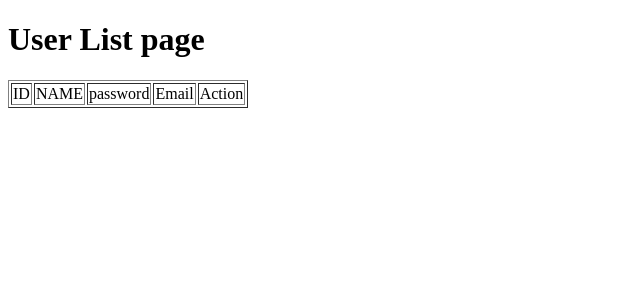
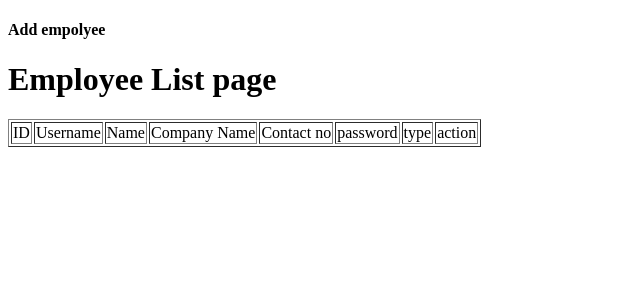
Before and after one commit to ahmad4hat/Summer_2020_webtech, a PHP site: page /views/employee_list.php in a window 1280 px wide. Shown: the top 300 px of the page, without its empty margins (0-640 px from the left). Run offline with PHP 8.4, Linux system fonts and the light colour scheme; data that the repository does not hold is empty.

Commit message:
final lab task employee list without login

```diff
--- a/Final_Lab_Exam/views/employee_list.php
+++ b/Final_Lab_Exam/views/employee_list.php
@@ -7,31 +7,43 @@ require_once('../service/userService.php');
 <html>
 
 <head>
-	<title>user List</title>
+	<title>employee List</title>
 </head>
 
 <body>
 
-	<h1>User List page</h1>
+
+	<h4>Add empolyee</h4>
+	<h1>Employee List page</h1>
+
 
 	<?php
 	$users = getAllUser();
 	?>
 
+	<div id="table">
 		<table border=1>
 			<tr>
 				<td>ID</td>
-			<td>NAME</td>
+				<td>Username</td>
+				<td>Name</td>
+				<td>Company Name</td>
+				<td>Contact no</td>
 				<td>password</td>
-			<td>Email</td>
-			<td>Action</td>
+				<td>type</td>
+				<td>action</td>
 			</tr>
+
 			<?php for ($i = 0; $i != count($users); $i++) { ?>
 				<tr>
 					<td><?= $users[$i]['id'] ?></td>
 					<td><?= $users[$i]['username'] ?></td>
-				<td><?= $users[$i]['email'] ?> </td>
-				<td>$users[$i]['email']</td>
+					<td><?= $users[$i]['name'] ?> </td>
+					<td><?= $users[$i]['company_name'] ?></td>
+					<td><?= $users[$i]['contact_no'] ?></td>
+					<td><?= $users[$i]['password'] ?></td>
+					<td><?= $users[$i]['type'] ?></td>
+
 					<td>
 						<a href="edit.php?id=<?= $users[$i]['id'] ?>"> Edit</a> |
 						<a href="delete.php?id=<?= $users[$i]['id'] ?>"> Delete</a>
@@ -39,7 +51,9 @@ require_once('../service/userService.php');
 					</td>
 				</tr>
 			<?php } ?>
+
 		</table>
+	</div>
 
 </body>
 
```
Lines whose indentation alone changed are shown as unchanged.
